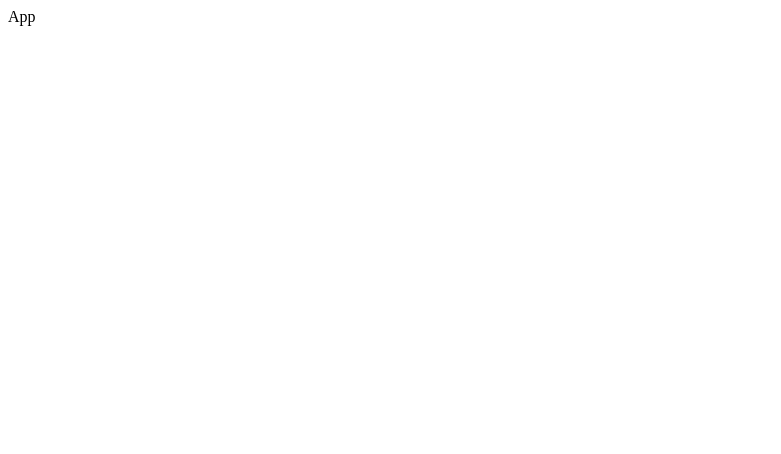
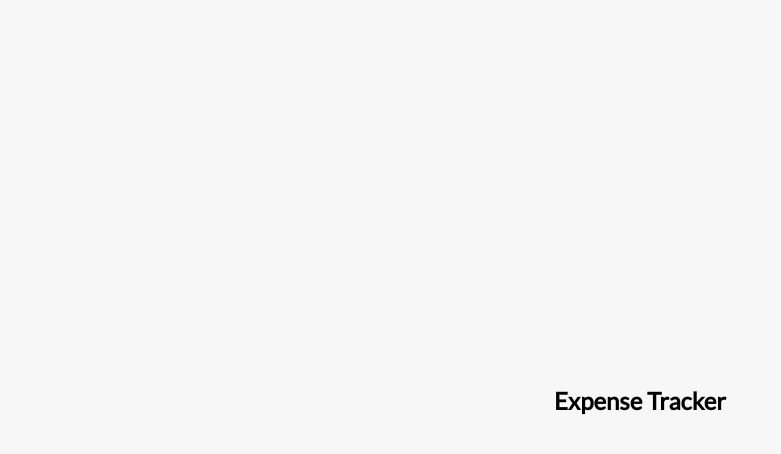
Before and after one commit to ccastillo32/expense-tracker-react, a React (Create React App) app: page / in a window 1280 px wide. Shown: the top 454 px of the page, without its empty margins (0-781 px from the left). Built offline with nearby package versions, Linux system fonts and the light colour scheme.

Commit message:
Header component

```diff
--- a/src/App.js
+++ b/src/App.js
@@ -1,7 +1,9 @@
+import Header from "./components/Header";
+
 function App() {
   return (
     <div>
-      App
+      <Header />
     </div>
   );
 }
--- /dev/null
+++ b/src/components/Header.js
@@ -0,0 +1,11 @@
+const Header = () => {
+
+    return (
+        <div>
+            <h2>Expense Tracker</h2>
+        </div>
+    )
+
+}
+
+export default Header;
--- a/src/index.css
+++ b/src/index.css
@@ -0,0 +1,20 @@
+@import url('https://fonts.googleapis.com/css?family=Lato&display=swap');
+
+:root {
+    --box-shadow: 0 1px 3px rgba(0, 0, 0, 0.12), 0 1px 2px rgba(0, 0, 0, 0.24);
+}
+
+* {
+    box-sizing: border-box;
+}
+
+body {
+    background-color: #f7f7f7;
+    display: flex;
+    flex-direction: column;
+    align-items: center;
+    justify-content: center;
+    min-height: 100vh;
+    margin: 0;
+    font-family: 'Lato', sans-serif;
+}
```
